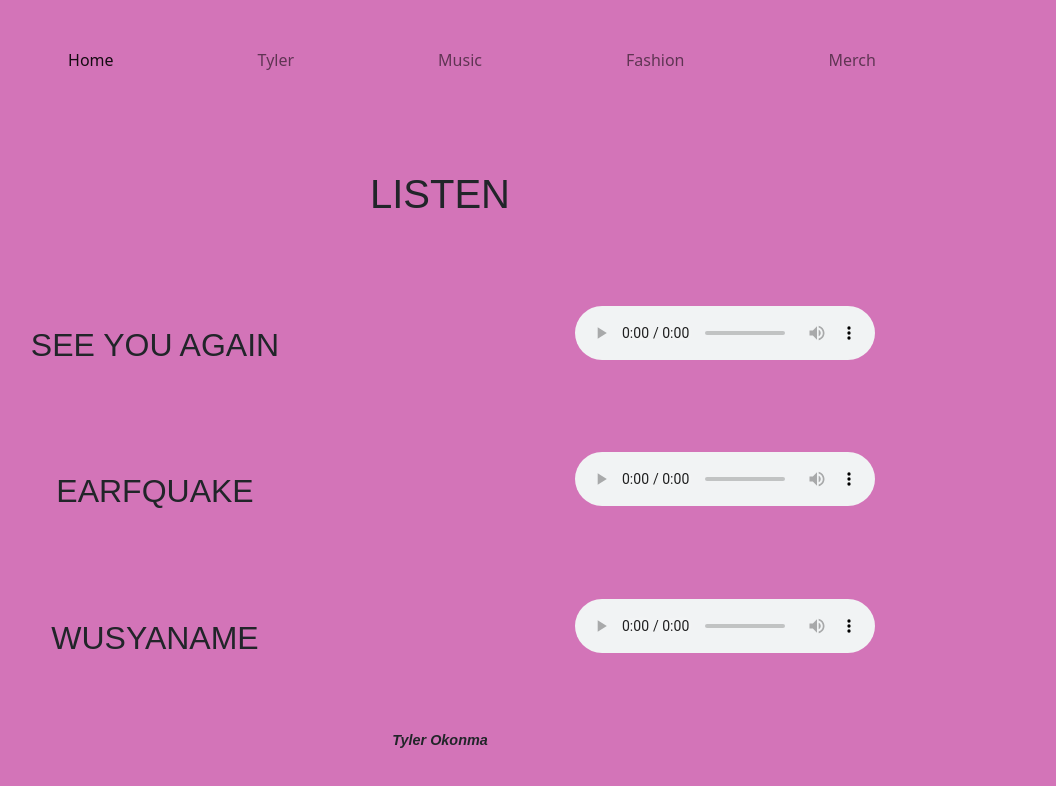
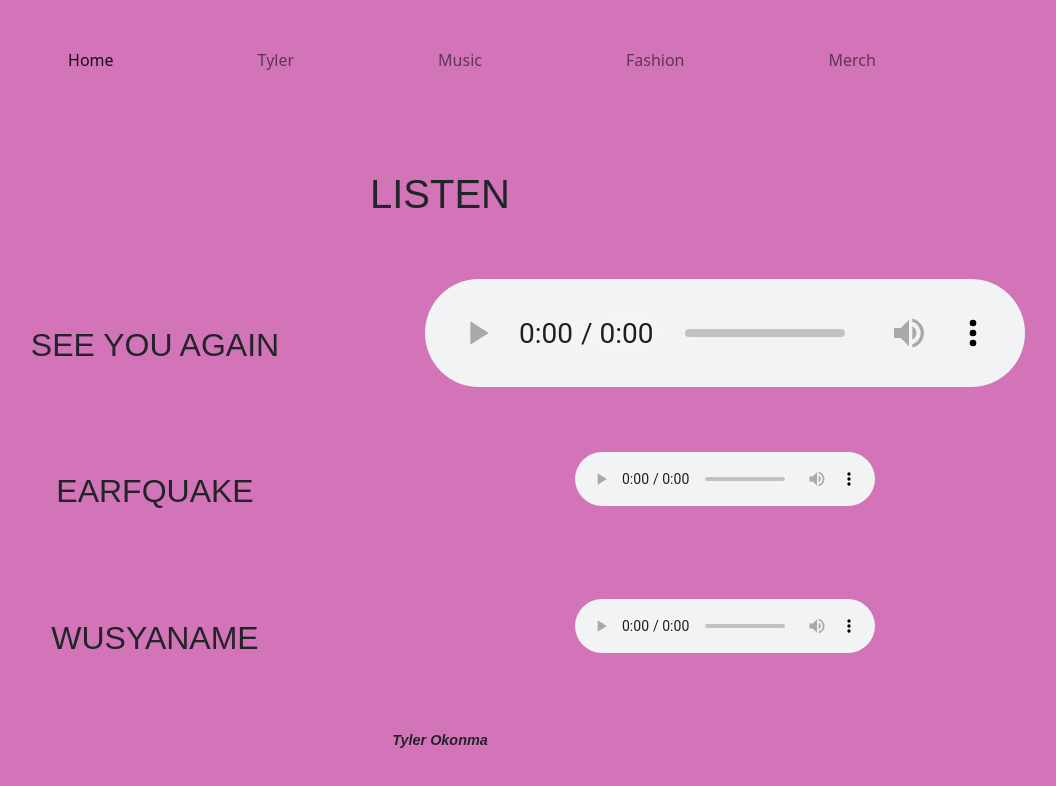
Before and after one commit to joelnzl/Tyler-Lopez-Joel, a plain HTML site: page music.html in a window 1280 px wide. In both pictures the pointer is over the element 925 px from the left and 333 px from the top of the page. Shown: the whole page, without its empty margins (200-1256 px from the left). Drawn offline with nearby package versions, Linux system fonts and the light colour scheme.

Commit message:
agrego hover a los audios

```diff
--- a/style.css
+++ b/style.css
@@ -160,3 +160,8 @@
 .tylerp{
     padding-top:250px;
 }
+
+audio:hover{
+    transform:scale(2);
+    transition:all 0.8s ease-in-out
+}
```
